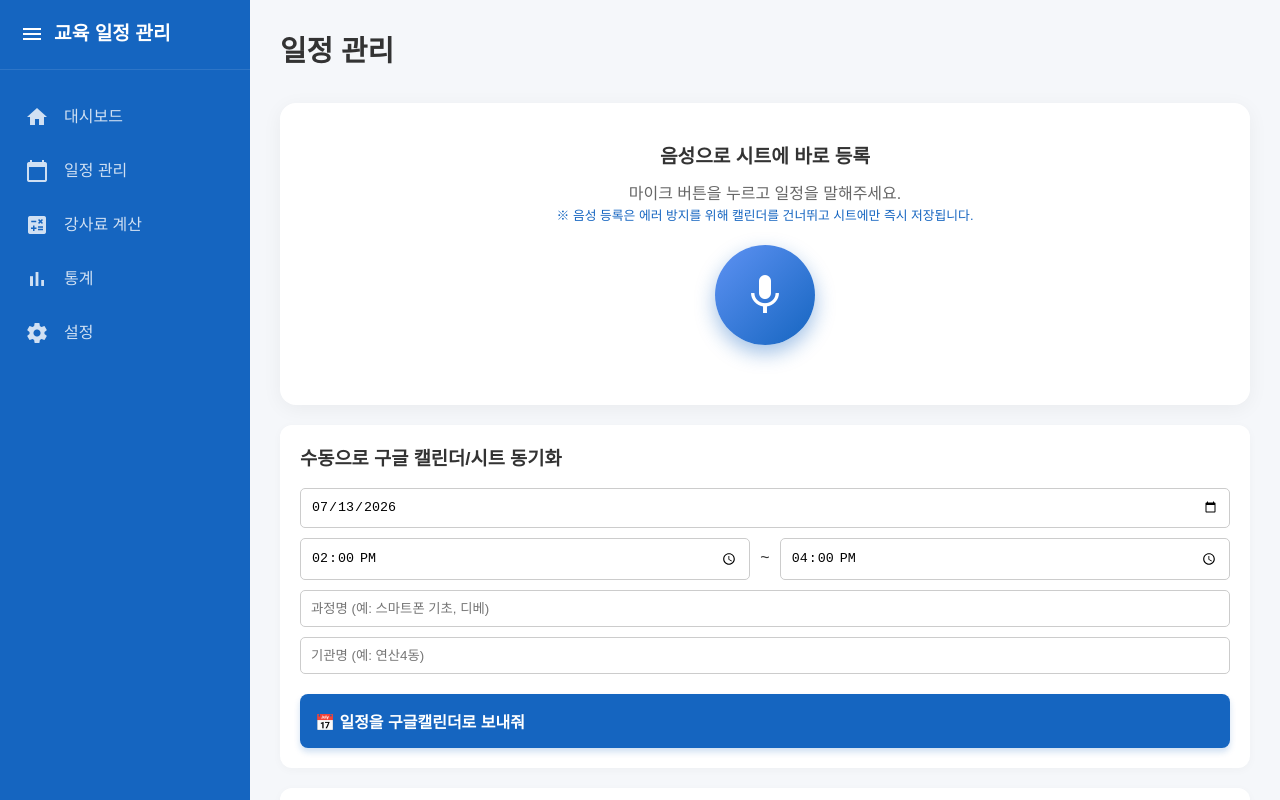
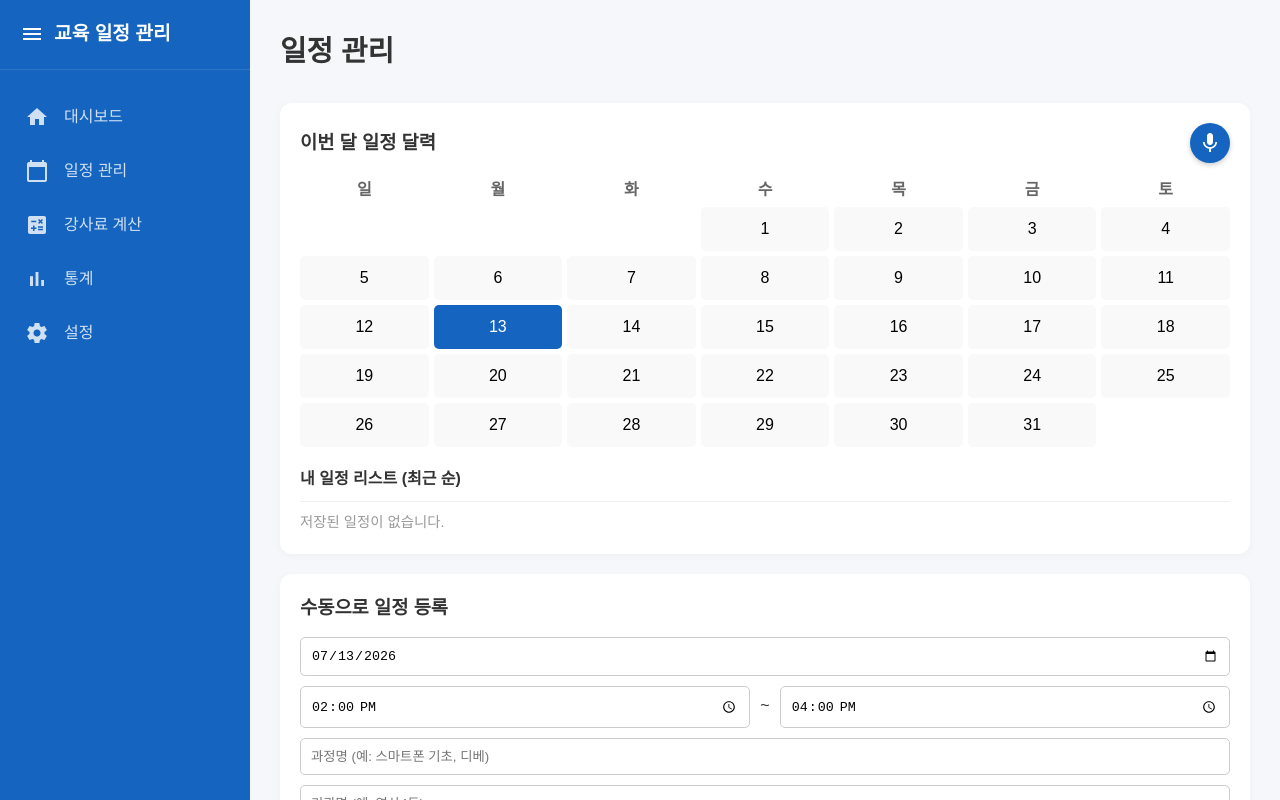
Before and after one commit to comit5114-glitch/calendar_edu, a Next.js app: page /schedule in a window 1280 px wide. Built offline with nearby package versions, Linux system fonts and the light colour scheme; a web font is replaced by a local one.

Commit message:
Add files via upload

```diff
--- a/src/app/schedule/page.tsx
+++ b/src/app/schedule/page.tsx
@@ -1,8 +1,8 @@
 'use client';
 
-import { useState, useEffect } from 'react';
+import { useState, useEffect, useRef } from 'react';
 import { parseKoreanVoice } from '@/utils/nlp';
-import { saveEventToLocal, getLocalEvents, ScheduleEvent } from '@/utils/storage';
+import { saveEventToLocal, getLocalEvents, ScheduleEvent, deleteEventFromLocal, updateEventInLocal } from '@/utils/storage';
 
 export default function SchedulePage() {
   const [isRecording, setIsRecording] = useState(false);
@@ -10,6 +10,8 @@ export default function SchedulePage() {
   const [selectedDate, setSelectedDate] = useState(new Date());
 
   const [events, setEvents] = useState<ScheduleEvent[]>([]);
+  const [editId, setEditId] = useState<string | null>(null);
+  const recognitionRef = useRef<any>(null);
 
   useEffect(() => {
     setEvents(getLocalEvents());
@@ -25,6 +27,15 @@ export default function SchedulePage() {
   });
 
   const handleMicClick = () => {
+    if (isRecording) {
+      if (recognitionRef.current) {
+        recognitionRef.current.stop();
+      }
+      setIsRecording(false);
+      setVoiceText('음성 인식을 중지했습니다.');
+      return;
+    }
+
     const SpeechRecognition = (window as any).SpeechRecognition || (window as any).webkitSpeechRecognition;
 
     if (!SpeechRecognition) {
@@ -36,21 +47,20 @@ export default function SchedulePage() {
     recognition.lang = 'ko-KR';
     recognition.interimResults = false;
     recognition.maxAlternatives = 1;
-    recognition.continuous = false;
+    recognition.continuous = true;
+    recognitionRef.current = recognition;
 
     recognition.onstart = () => {
       setIsRecording(true);
-      setVoiceText('듣고 있습니다...');
+      setVoiceText('듣고 있습니다... 마이크를 다시 누르면 정지됩니다.');
     };
 
     recognition.onresult = (event: any) => {
-      const transcript = event.results[0][0].transcript;
+      const lastIndex = event.results.length - 1;
+      const transcript = event.results[lastIndex][0].transcript;
       setVoiceText(`인식됨: "${transcript}"`);
-      setIsRecording(false);
 
       const parsedData = parseKoreanVoice(transcript);
-
-      setVoiceText('일정을 시트에 자동 기록하는 중...');
 
       const duration = parsedData.duration || 2;
       const isDibe = parsedData.institution?.includes('디베') || transcript.includes('디베');
@@ -74,36 +84,26 @@ export default function SchedulePage() {
         duration, fee: hourlyRate, basePay: isDibe ? basePay : 0, totalFee, formula
       };
 
+      saveEventToLocal(feeData as any);
+      setEvents(getLocalEvents());
+      setVoiceText('✅ 일정이 저장되었습니다! (마이크를 다시 눌러 정지할 수 있습니다)');
+
       fetch('/api/sheets', {
         method: 'POST',
         headers: { 'Content-Type': 'application/json' },
         body: JSON.stringify(feeData)
-      }).then(async res => {
-        const data = await res.json();
-        if (!data.success) throw new Error(`[시트 에러] ${data.error || data.message || '알 수 없는 에러'}`);
-        return data;
-      })
-      .then(sheetsRes => {
-        saveEventToLocal(feeData as any);
-        setEvents(getLocalEvents());
-        setVoiceText('✅ 시트 등록 및 내 캘린더 저장 완료!');
-        alert('일정이 성공적으로 등록되었습니다.');
-      })
-      .catch(err => {
-        console.error(err);
-        setVoiceText(`❌ 에러: ${err.message}`);
-        alert(`에러 원인: ${err.message}`);
-      });
+      }).catch(e => console.log('시트 API 에러 무시', e));
     };
 
     recognition.onerror = (event: any) => {
+      if (event.error !== 'no-speech') {
         setIsRecording(false);
-      if (event.error !== 'no-speech') {
         setVoiceText(`오류 발생: ${event.error}`);
-        alert(`마이크 권한 오류 (${event.error}). 폰의 Chrome 브라우저에서 마이크 접근을 허용해주세요.`);
-      } else {
-        setVoiceText('마이크 버튼을 누르고 일정을 말해주세요.');
       }
+    };
+
+    recognition.onend = () => {
+        setIsRecording(false);
     };
 
     recognition.start();
@@ -130,19 +130,6 @@ export default function SchedulePage() {
       location: manualForm.institution
     };
 
-    setVoiceText('구글 캘린더와 시트에 수동 일정을 저장하는 중...');
-
-    fetch('/api/calendar', {
-      method: 'POST',
-      headers: { 'Content-Type': 'application/json' },
-      body: JSON.stringify(parsedData)
-    })
-    .then(async res => {
-      const data = await res.json();
-      if (!data.success) throw new Error(`[캘린더 에러] ${data.error || data.message || '알 수 없는 에러'}`);
-      return data;
-    })
-    .then(calendarRes => {
     const isDibe = parsedData.institution?.includes('디베');
     let hourlyRate = 30000;
     let basePay = 0;
@@ -160,30 +147,31 @@ export default function SchedulePage() {
       ...parsedData, duration, fee: hourlyRate, basePay: isDibe ? basePay : 0, totalFee, formula
     };
 
-      return fetch('/api/sheets', {
+    if (editId) {
+      updateEventInLocal(editId, feeData as any);
+      setEditId(null);
+      setVoiceText('✅ 일정 수정 완료!');
+      alert('일정이 성공적으로 수정되었습니다.');
+    } else {
+      saveEventToLocal(feeData as any);
+      setVoiceText('✅ 수동 일정 등록 완료!');
+      alert('일정이 성공적으로 등록되었습니다.');
+    }
+
+    setEvents(getLocalEvents());
+    setManualForm({...manualForm, course: '', institution: ''});
+
+    fetch('/api/calendar', {
+      method: 'POST',
+      headers: { 'Content-Type': 'application/json' },
+      body: JSON.stringify(parsedData)
+    }).catch(e => console.log('캘린더 에러 무시', e));
+
+    fetch('/api/sheets', {
       method: 'POST',
       headers: { 'Content-Type': 'application/json' },
       body: JSON.stringify(feeData)
-      }).then(async res => {
-        const data = await res.json();
-        if (!data.success) throw new Error(`[시트 에러] ${data.error || data.message || '알 수 없는 에러'}`);
-
-        // 로컬에 저장
-        saveEventToLocal(feeData as any);
-        setEvents(getLocalEvents());
-        return data;
-      });
-    })
-    .then(sheetsRes => {
-      setVoiceText('✅ 캘린더 및 시트 수동 등록 완료!');
-      alert('일정이 구글 캘린더와 시트에 성공적으로 동기화되었습니다.');
-      setManualForm({...manualForm, course: '', institution: ''}); // 폼 초기화
-    })
-    .catch(err => {
-      console.error(err);
-      setVoiceText(`❌ 에러: ${err.message}`);
-      alert(`에러 원인: ${err.message}`);
-    });
+    }).catch(e => console.log('시트 에러 무시', e));
   };
 
   const handleDeleteEvent = (id: string) => {
@@ -194,6 +182,7 @@ export default function SchedulePage() {
   };
 
   const handleEditEvent = (event: ScheduleEvent) => {
+    setEditId(event.id);
     setManualForm({
       date: event.date,
       start: event.start,
@@ -202,7 +191,7 @@ export default function SchedulePage() {
       institution: event.institution
     });
     window.scrollTo({ top: 0, behavior: 'smooth' });
-    setVoiceText('선택한 일정을 폼으로 불러왔습니다. 수정 후 다시 [구글캘린더로 보내줘]를 누르면 새 일정으로 추가됩니다. (기존 일정은 수동 삭제 필요)');
+    setVoiceText('선택한 일정을 폼으로 불러왔습니다. 수정 후 저장 버튼을 누르면 업데이트됩니다.');
   };
 
   // 7월 달력 렌더링용 배열
@@ -214,38 +203,36 @@ export default function SchedulePage() {
         <h1>일정 관리</h1>
       </div>
 
-      <div className="mic-section" style={{marginBottom: '20px'}}>
-        <h3 style={{fontSize: '1.2rem', marginBottom: '10px'}}>음성으로 시트에 바로 등록</h3>
-        <p className="grey-text" style={{color: 'var(--text-muted)'}}>{voiceText}</p>
-        <p style={{fontSize: '0.8rem', color: 'var(--primary)'}}>※ 음성 등록은 에러 방지를 위해 캘린더를 건너뛰고 시트에만 즉시 저장됩니다.</p>
-
+      <div className="stat-card" style={{marginBottom: '20px'}}>
+        <div style={{display: 'flex', justifyContent: 'space-between', alignItems: 'center', marginBottom: '15px'}}>
+          <h3 style={{margin: 0}}>이번 달 일정 달력</h3>
           <button
-          className={`mic-btn-huge ${isRecording ? 'recording' : ''}`}
             onClick={handleMicClick}
+            className={`mic-btn-small ${isRecording ? 'recording' : ''}`}
+            style={{
+              background: isRecording ? '#ff4d4f' : 'var(--primary)',
+              color: 'white',
+              border: 'none',
+              borderRadius: '50%',
+              width: '40px',
+              height: '40px',
+              display: 'flex',
+              alignItems: 'center',
+              justifyContent: 'center',
+              cursor: 'pointer',
+              boxShadow: '0 2px 5px rgba(0,0,0,0.2)'
+            }}
           >
             <i className="material-icons">mic</i>
           </button>
         </div>
 
-      <div className="stat-card" style={{marginBottom: '20px'}}>
-        <h3 style={{marginBottom: '15px'}}>수동으로 구글 캘린더/시트 동기화</h3>
-        <form onSubmit={handleManualSubmit} style={{display: 'flex', flexDirection: 'column', gap: '10px'}}>
-          <input type="date" value={manualForm.date} onChange={e => setManualForm({...manualForm, date: e.target.value})} style={{padding: '10px', borderRadius: '5px', border: '1px solid #ccc'}} />
-          <div style={{display: 'flex', gap: '10px'}}>
-            <input type="time" value={manualForm.start} onChange={e => setManualForm({...manualForm, start: e.target.value})} style={{flex: 1, padding: '10px', borderRadius: '5px', border: '1px solid #ccc'}} />
-            <span style={{lineHeight: '40px'}}>~</span>
-            <input type="time" value={manualForm.end} onChange={e => setManualForm({...manualForm, end: e.target.value})} style={{flex: 1, padding: '10px', borderRadius: '5px', border: '1px solid #ccc'}} />
-          </div>
-          <input type="text" placeholder="과정명 (예: 스마트폰 기초, 디베)" value={manualForm.course} onChange={e => setManualForm({...manualForm, course: e.target.value})} style={{padding: '10px', borderRadius: '5px', border: '1px solid #ccc'}} />
-          <input type="text" placeholder="기관명 (예: 연산4동)" value={manualForm.institution} onChange={e => setManualForm({...manualForm, institution: e.target.value})} style={{padding: '10px', borderRadius: '5px', border: '1px solid #ccc'}} />
-          <button type="submit" className="btn-primary" style={{width: '100%', padding: '15px', marginTop: '10px', fontSize: '1rem', fontWeight: 'bold'}}>
-            📅 일정을 구글캘린더로 보내줘
-          </button>
-        </form>
-      </div>
+        {voiceText !== '마이크 버튼을 누르고 일정을 말해주세요.' && (
+          <p style={{color: 'var(--primary)', fontSize: '0.9rem', marginBottom: '15px', padding: '10px', background: '#e6f7ff', borderRadius: '5px'}}>
+            {voiceText}
+          </p>
+        )}
 
-      <div className="stat-card">
-        <h3 style={{marginBottom: '15px'}}>이번 달 일정 달력</h3>
         <div style={{
           display: 'grid',
           gridTemplateColumns: 'repeat(7, 1fr)',
@@ -255,7 +242,6 @@ export default function SchedulePage() {
           {['일', '월', '화', '수', '목', '금', '토'].map(day => (
             <div key={day} style={{fontWeight: 'bold', color: 'var(--text-muted)'}}>{day}</div>
           ))}
-          {/* 공백 3칸 */}
           <div/><div/><div/>
           {daysInMonth.map(day => {
             const dateStr = `2026-07-${String(day).padStart(2, '0')}`;
@@ -283,7 +269,6 @@ export default function SchedulePage() {
           })}
         </div>
 
-        {/* 선택한 날짜 일정 표시 */}
         <div style={{marginTop: '20px'}}>
           <h4 style={{borderBottom: '1px solid #eee', paddingBottom: '10px'}}>내 일정 리스트 (최근 순)</h4>
           {events.slice().reverse().map(e => (
@@ -303,6 +288,29 @@ export default function SchedulePage() {
           {events.length === 0 && <p style={{fontSize: '0.9rem', color: '#999', marginTop: '10px'}}>저장된 일정이 없습니다.</p>}
         </div>
       </div>
+
+      <div className="stat-card" style={{marginBottom: '20px'}}>
+        <h3 style={{marginBottom: '15px'}}>{editId ? '일정 수정' : '수동으로 일정 등록'}</h3>
+        <form onSubmit={handleManualSubmit} style={{display: 'flex', flexDirection: 'column', gap: '10px'}}>
+          <input type="date" value={manualForm.date} onChange={e => setManualForm({...manualForm, date: e.target.value})} style={{padding: '10px', borderRadius: '5px', border: '1px solid #ccc'}} />
+          <div style={{display: 'flex', gap: '10px'}}>
+            <input type="time" value={manualForm.start} onChange={e => setManualForm({...manualForm, start: e.target.value})} style={{flex: 1, padding: '10px', borderRadius: '5px', border: '1px solid #ccc'}} />
+            <span style={{lineHeight: '40px'}}>~</span>
+            <input type="time" value={manualForm.end} onChange={e => setManualForm({...manualForm, end: e.target.value})} style={{flex: 1, padding: '10px', borderRadius: '5px', border: '1px solid #ccc'}} />
+          </div>
+          <input type="text" placeholder="과정명 (예: 스마트폰 기초, 디베)" value={manualForm.course} onChange={e => setManualForm({...manualForm, course: e.target.value})} style={{padding: '10px', borderRadius: '5px', border: '1px solid #ccc'}} />
+          <input type="text" placeholder="기관명 (예: 연산4동)" value={manualForm.institution} onChange={e => setManualForm({...manualForm, institution: e.target.value})} style={{padding: '10px', borderRadius: '5px', border: '1px solid #ccc'}} />
+          <button type="submit" className="btn-primary" style={{width: '100%', padding: '15px', marginTop: '10px', fontSize: '1rem', fontWeight: 'bold'}}>
+            {editId ? '💾 일정 수정 저장' : '📅 일정 등록 저장'}
+          </button>
+          {editId && (
+            <button type="button" onClick={() => { setEditId(null); setManualForm({...manualForm, course: '', institution: ''}); }} className="btn-secondary" style={{width: '100%', padding: '15px', fontSize: '1rem', background: '#ccc', color: '#333', border: 'none', borderRadius: '5px', marginTop: '5px'}}>
+              취소
+            </button>
+          )}
+        </form>
+      </div>
+
     </div>
   );
 }
```
Also changed, not shown: src/app/page.tsx (+34 -40 lines). Lines whose indentation alone changed are shown as unchanged.
